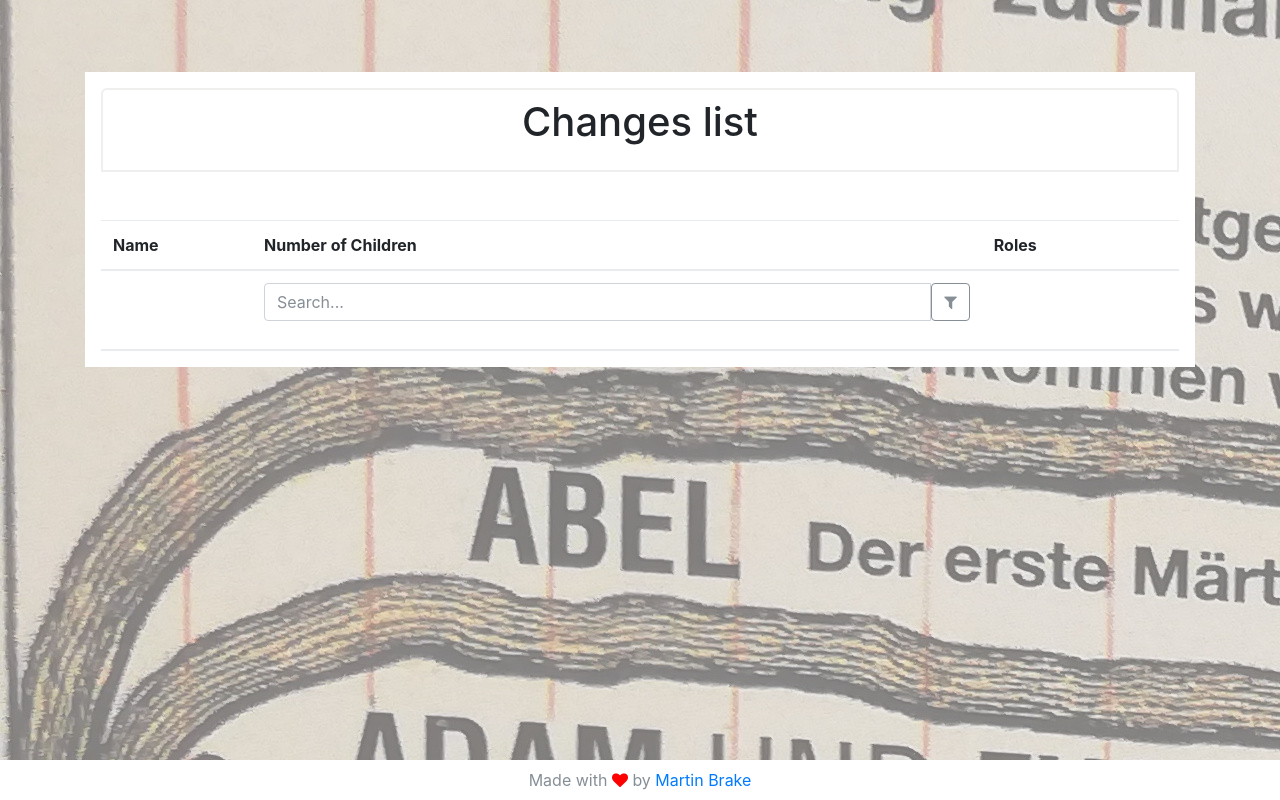
After one commit to devKarraev/history-explorer-2, a Symfony app: template templates/admin_changes/index.html.twig in a window 1280 px wide. The commit adds this page. Run offline with Twig, Linux system fonts and the light colour scheme; the template is opened without the code that fills it, so the values that code supplies are empty; some libraries are stand-ins or nearby versions.

Commit message:
Added changes list for admin, fixed editing of persons and added opportunity to deny or accept edit changes.

```diff
--- /dev/null
+++ b/public/css/admin-changes.css
@@ -0,0 +1,48 @@
+/* Remove default bullets */
+ul, #myUL {
+    list-style-type: none;
+}
+
+/* Remove margins and padding from the parent ul */
+#myUL {
+    margin: 0;
+    padding: 0;
+}
+
+/* Style the caret/arrow */
+.caret {
+    cursor: pointer;
+    user-select: none; /* Prevent text selection */
+}
+
+/* Create the caret/arrow with a unicode, and style it */
+.caret::before {
+    content: "\25B6";
+    color: black;
+    display: inline-block;
+    margin-right: 6px;
+}
+
+/* Rotate the caret/arrow icon when clicked on (using JavaScript) */
+.caret-down::before {
+    transform: rotate(90deg);
+}
+
+/* Hide the nested list */
+.nested {
+    display: none;
+}
+
+/* Show the nested list when the user clicks on the caret/arrow (with JavaScript) */
+.active {
+    display: block;
+}
+
+.child-actions {
+    position: absolute;
+    right: 160px;
+}
+
+.child-actions a {
+    margin-right: 10px;
+}
--- a/src/Controller/AdminUsersController.php
+++ b/src/Controller/Admin/UsersController.php
@@ -1,6 +1,6 @@
 <?php
 
-namespace App\Controller;
+namespace App\Controller\Admin;
 
 use App\Repository\UserRepository;
 use Knp\Component\Pager\PaginatorInterface;
@@ -13,7 +13,7 @@ use Sensio\Bundle\FrameworkExtraBundle\Configuration\IsGranted;
 /**
  * @IsGranted("ROLE_ADMIN")
  */
-class AdminUsersController extends AbstractController
+class UsersController extends AbstractController
 {
     /**
      * @var UserRepository
@@ -36,7 +36,7 @@ class AdminUsersController extends AbstractController
     const MANAGER_ROLE = 'ROLE_ACCEPT_CHANGES';
 
     /**
-     * AdminUsersController constructor.
+     * UsersController constructor.
      *
      * @param UserRepository $userRepository
      */
--- a/src/Controller/EntityChangeController.php
+++ b/src/Controller/EntityChangeController.php
@@ -18,14 +18,10 @@ class EntityChangeController extends AbstractController
     public function denyChange(EntityChange $change, EntityManagerInterface $em)
     {
         $user = $this->getUser();
-        if(in_array('ROLE_ACCEPT_CHANGES', $user->getRoles())
+        if(in_array('ROLE_ACCEPT_CHANGES', $user->getRoles()) || in_array('ROLE_ADMIN', $user->getRoles())
         || $user === $change->getChangedBy() ) {
-            $p = $change->getPerson();
             $l = $change->getLocation();
             $e = $change->getEvent();
-            if($p) {
-                $em->remove($p);
-            }
             if($l) $em->remove($l);
             if($e) $em->remove($e);
             $em->remove($change);
--- a/src/Form/PersonFormType.php
+++ b/src/Form/PersonFormType.php
@@ -75,6 +75,7 @@ class PersonFormType extends AbstractType
             ->add('alternateNames', TextType::class, [
                 'label' => 'Alternate Names',
                 'required'   => false,
+                'empty_data' => ''
                 ])
             ->add('gender', ChoiceType::class, [
                 'label' => false,
--- /dev/null
+++ b/templates/admin_changes/index.html.twig
@@ -0,0 +1,125 @@
+{% extends 'base.html.twig' %}
+
+{% block stylesheets %}
+    {{ parent() }}
+    <link rel="stylesheet" href="{{ asset('css/admin-changes.css') }}">
+{% endblock %}
+{% block javascripts %}
+    {{ parent() }}
+
+    <script>
+        const toggler = document.getElementsByClassName("caret");
+        let i;
+
+        for (i = 0; i < toggler.length; i++) {
+            toggler[i].addEventListener("click", function() {
+                this.parentElement.querySelector(".nested").classList.toggle("active");
+                this.classList.toggle("caret-down");
+            });
+        }
+    </script>
+{% endblock %}
+{% block body %}
+    <div class="container">
+        <div class="row">
+            <div class="col-md-12">
+                <h1></h1>
+                <div class="show-article-container p-3 mt-2">
+                    <div class="main-article mb-5 pb-3">
+                        <h1 class="text-center mt-2">Changes list</h1>
+                    </div>
+                    {% if pagination %}
+                        {{ knp_pagination_render(pagination) }}
+                    {% endif %}
+                    <table class="table table-striped advanced-table" id="myUL">
+                        <thead>
+                        <tr>
+                            <th>Name</th>
+                            <th>Number of Children</th>
+                            <th>Roles</th>
+                            <th></th>
+                        </tr>
+                        <tr>
+                            <th></th>
+                            <th>
+                                <form>
+                                    <div class="input-group mb-3">
+                                        <input type="text"
+                                               name="q"
+                                               class="form-control"
+                                               placeholder="Search..."
+                                               value="{{ app.request.query.get('q') }}"
+                                        >
+                                        <div class="input-group-append">
+                                            <button type="submit"
+                                                    class="btn btn-outline-secondary">
+                                                <span class="fa fa-filter"></span>
+                                            </button>
+                                        </div>
+                                    </div>
+                                </form>
+                            </th>
+                            <th></th>
+                            <th></th>
+                        </tr>
+                        </thead>
+                        <tbody>
+                            {% for entitiesBlock in pagination %}
+                                {% for entity in entitiesBlock %}
+                                        {% if entity.updateOf is null %}
+                                            <tr>
+                                                <td><span class="caret">{{ entity.name }}</span>
+                                                    <ul class="nested">
+                                                        {% for childEntity in entitiesBlock %}
+                                                            {% if childEntity.updateOf is not null %}
+                                                                <div>
+                                                                    <span>{{ childEntity.name }}</span>
+                                                                    <span class="child-actions">
+                                                                        <a href="{{path('change_accept', {
+                                                                            id: childEntity.updateOf.id
+                                                                        })
+                                                                        }}">
+                                                                            <span class="fa fa-check alert-success"></span>
+                                                                        </a>
+                                                                        <a href="{{path('change_deny', {
+                                                                            id: childEntity.updateOf.id
+                                                                        })
+                                                                        }}">
+                                                                            <span class="fa fa-ban alert-danger"></span>
+                                                                        </a>
+                                                                        <a href="{{path('person_edit', {
+                                                                            id: childEntity.id
+                                                                        })
+                                                                        }}"><span class="fa fa-pencil"></span>
+                                                                        </a>
+                                                                    </span>
+                                                                </div>
+                                                            {% endif %}
+                                                        {% endfor %}
+                                                    </ul>
+                                                </td>
+                                                <td>{{ entity.children|length }}</td>
+                                                <td>
+                                                    <a href="{{path('person_edit', {
+                                                        id: entity.id
+                                                    })
+                                                    }}"><span class="fa fa-pencil"></span>
+                                                    </a>
+                                                </td>
+                                                <td></td>
+                                            </tr>
+                                        {% endif %}
+                                {% endfor %}
+                            {% endfor %}
+                        </tbody>
+                    </table>
+                    {% if pagination %}
+                        {{ knp_pagination_render(pagination) }}
+                    {% endif %}
+                </div>
+            </div>
+        </div>
+    </div>
+
+
+{% endblock %}
--- a/templates/base.html.twig
+++ b/templates/base.html.twig
@@ -61,6 +61,7 @@
                                 <a class="dropdown-item" href="{{ path('app_account') }}">Profile</a>
                                 {% if is_granted('ROLE_ADMIN') %}
                                     <a class="dropdown-item" href="{{ path('admin_users_list') }}">Users</a>
+                                    <a class="dropdown-item" href="{{ path('admin_changes_list') }}">Changes</a>
                                 {% endif %}
                                 {% if is_granted('ROLE_EDIT_ENTITY') %}
 
--- a/templates/person/edit.html.twig
+++ b/templates/person/edit.html.twig
@@ -20,12 +20,12 @@
 
 {% block content_body %}
     <h1>
-    <a href="{{ path('persons_list') }}">
+    <a href="{{ app.request.headers.get('referer') }}">
         <i class="pr-3 fa fa-backward"></i>
     </a>Edit {{ person.name}}
     {% if not person.approved and is_granted('ROLE_ACCEPT_CHANGES') %}
-        <a href="{{ path('person_accept', {id: person.id}) }}" class="btn btn-success"><span class="fa fa-check-circle"></span></a>
-        <a href="{{ path('person_deny', {id: person.id}) }}" class="btn btn-danger"><span class="fa fa-ban"></span></a>
+        <a href="{{ path('change_accept', {id: person.updateOf.id}) }}" class="btn btn-success"><span class="fa fa-check-circle"></span></a>
+        <a href="{{ path('change_deny', {id: person.updateOf.id}) }}" class="btn btn-danger"><span class="fa fa-ban"></span></a>
     {% endif %}
     </h1>
 <hr>
```
Also changed, not shown: src/Controller/Admin/ChangesController.php (added, +93 -0 lines), src/Migrations/Version20201228124945.php (+2 -20 lines), src/Repository/PersonRepository.php (+25 -1 lines), templates/person/list.html.twig (+13 -0 lines).
